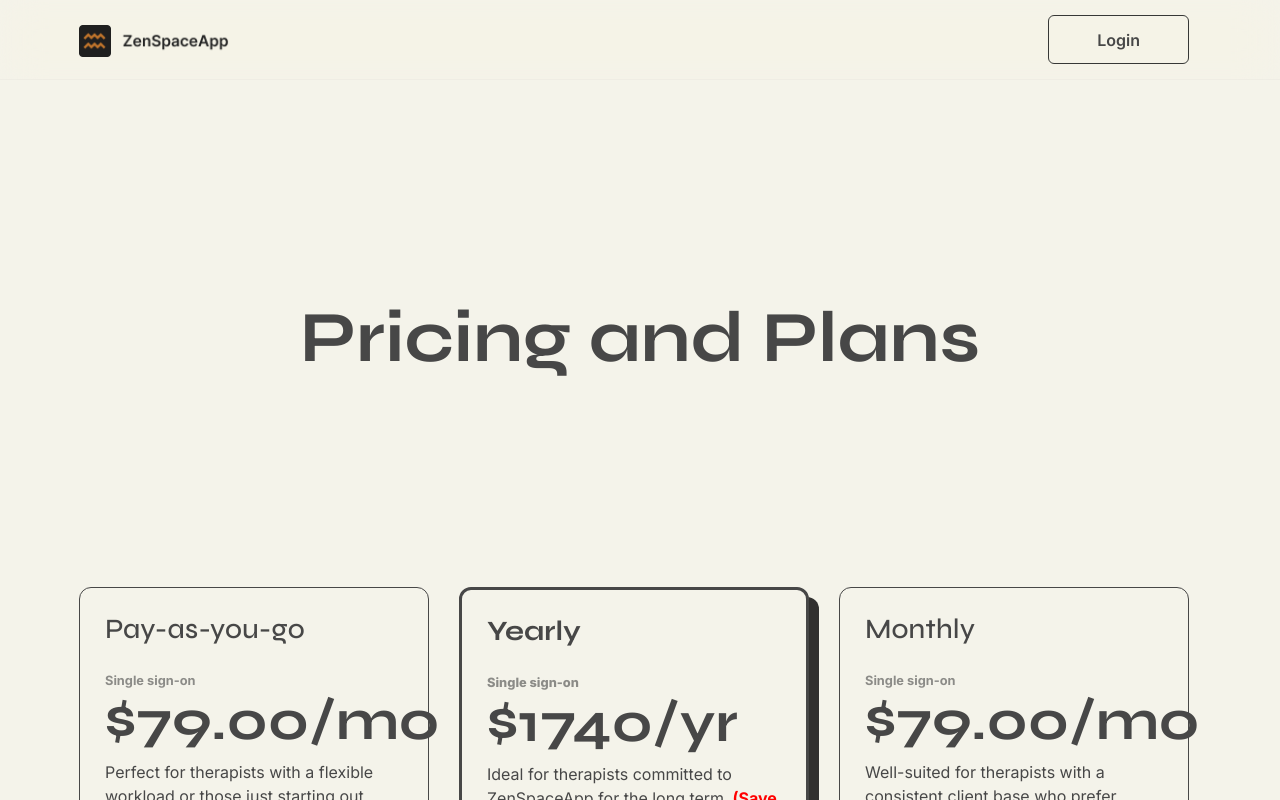
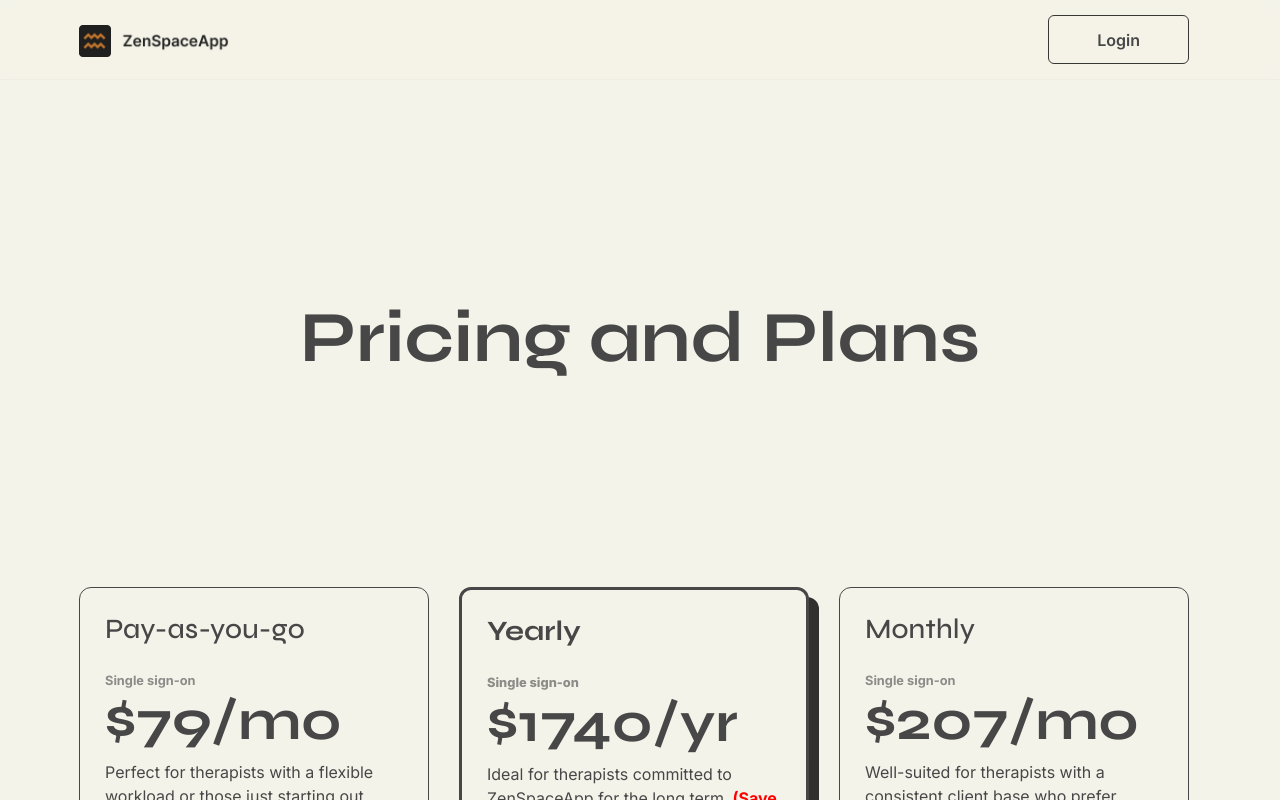
Before and after one commit to ZenSpaceApp/zenspace-website, a Next.js app: page /pricing in a window 1280 px wide. Shown: the top 800 px of the page. Built offline with nearby package versions, Linux system fonts and the light colour scheme.

Commit message:
Fixd incorrect monthly pricing and styling on the amount.

```diff
--- a/app/pricing/page.tsx
+++ b/app/pricing/page.tsx
@@ -48,7 +48,7 @@ const PayAsYouGo = () => {
     <div>
       <h3 className="display-6">Pay-as-you-go</h3>
       <span style={{ display: 'block', opacity: '0.6', fontSize: '0.8rem', fontWeight: 'bold' }} className="mt-4">Single sign-on</span>
-      <h2 className="display-4">$79.00/mo</h2>
+      <h2 className="display-4">$79/mo</h2>
       <div>
         Perfect for therapists with a flexible workload or those just starting out.
       </div>
@@ -115,7 +115,7 @@ const Monthly = () => {
   <div>
     <h3 className="display-6">Monthly</h3>
     <span style={{ display: 'block', opacity: '0.6', fontSize: '0.8rem', fontWeight: 'bold' }} className="mt-4">Single sign-on</span>
-    <h2 className="display-4">$79.00/mo</h2>
+    <h2 className="display-4">$207/mo</h2>
     <div>
       Well-suited for therapists with a consistent client base who prefer predictable monthly costs.
     </div>
```
